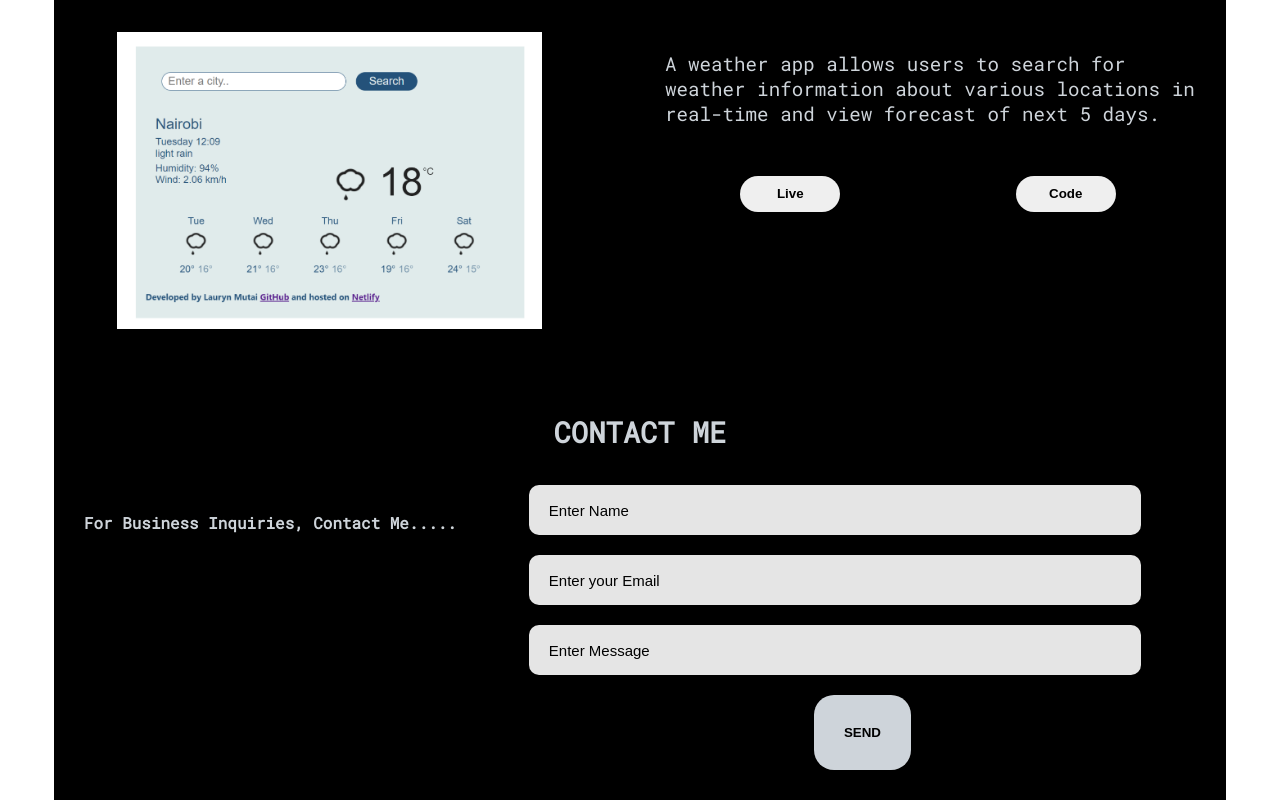
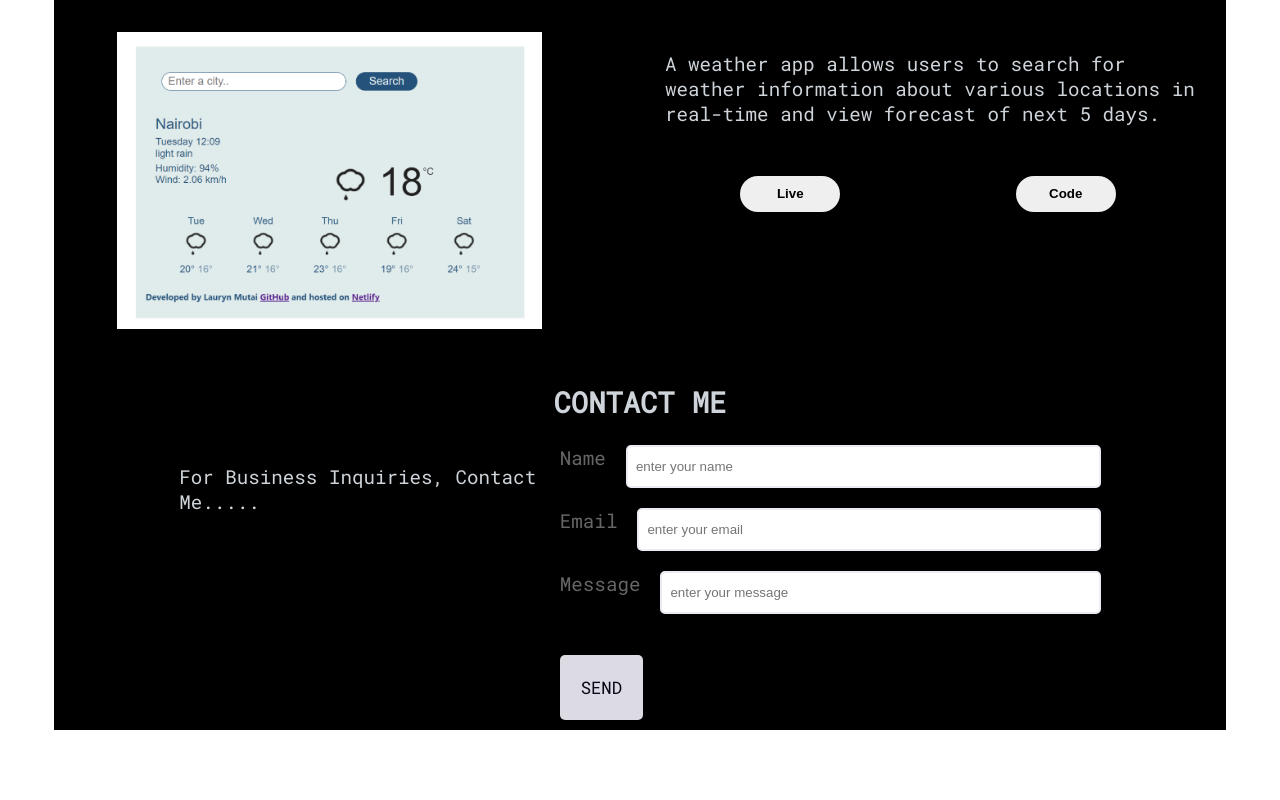
Before and after one commit to chichi5454/portfolio-project, a React (Create React App) app: page / in a window 1280 px wide. Shown: the part 2282-3082 px from the top of the page. After the commit the page ends 3012 px from the top, so only its background shows below. Built offline with nearby package versions, Linux system fonts and the light colour scheme; a web font is replaced by a local one.

Commit message:
added functionality for contact form

```diff
--- a/src/Components/contact-components/ContactMe.jsx
+++ b/src/Components/contact-components/ContactMe.jsx
@@ -1,24 +1,56 @@
 /** @format */
+
 import "./contactme.css";
-import React from "react";
+import { useRef, useEffect, useState } from "react";
+import emailjs from "@emailjs/browser";
 
 const ContactMe = () => {
+  const emailRef = useRef();
+  const nameRef = useRef();
+  const messageRef = useRef();
+  const [loading, setLoading] = useState(false);
+
+  useEffect(() => emailjs.init("2zeK6PBfb_aTdRrdY"), []);
+
+  const handleSubmit = async (e) => {
+    e.preventDefault();
+    const serviceId = "service_36z5err";
+    const templateId = "lora@2024";
+    try {
+      setLoading(true);
+      await emailjs.send(serviceId, templateId, {
+        name: nameRef.current.value,
+        recipient: emailRef.current.value,
+        message: messageRef.current.value,
+      });
+      alert("Email successfully sent.");
+    } catch (error) {
+      console.log(error);
+    } finally {
+      setLoading(false);
+    }
+  };
+
   return (
-    <div className="contact-page">
+    <div className="contact-me">
       <h2>CONTACT ME</h2>
-      <div className="contact-page-content">
-        <h5>For Business Inquiries, Contact Me..... {""}</h5>
-        <form>
-          <input type="text" placeholder="Enter Name" />
-          <input
-            type="email"
-            id="email"
-            name="email"
-            placeholder="Enter your Email"
-          />
-          <input type="text" placeholder="Enter Message" />
-          <button>
-            <a href="mailto:chichi54lora@.com"> SEND</a>
+      <div className="form-page">
+        <p>For Business Inquiries, Contact Me.....</p>
+        <form className="for" onSubmit={handleSubmit}>
+          <div className="form_group">
+            <label htmlFor="">name</label>
+            <input ref={nameRef} placeholder="enter your name" />
+          </div>
+          <div className="form_group">
+            <label htmlFor="">email</label>
+            <input ref={emailRef} type="email" placeholder="enter your email" />
+          </div>
+          <div className="form_group">
+            <label htmlFor="">Message</label>
+            <input ref={messageRef} placeholder="enter your message" />
+          </div>
+          <button className="btn" disabled={loading}>
+            SEND
           </button>
         </form>
       </div>
--- a/src/Components/contact-components/contactme.css
+++ b/src/Components/contact-components/contactme.css
@@ -1,71 +1,65 @@
 /** @format */
 
-.contact-page {
+.contact-me {
   display: flex;
   flex-direction: column;
-  padding: 20px;
+  width: 80%;
+  margin: auto;
 }
-.contact-page h2 {
-  text-align: center;
-  padding: 10px 0;
-}
-.contact-page-content {
+.form-page {
   display: flex;
   flex-direction: row;
+  gap: 20px;
 }
-.contact-page-content h5 {
+.form-page p {
   width: 40%;
 }
-.contact-page-content form {
+.form-page .for {
+  width: 60%;
   display: flex;
   flex-direction: column;
   gap: 20px;
-  width: 60%;
 }
-.contact-page-content form input {
-  width: 90%;
-  height: 3rem;
-  background-color: #e5e5e5;
-  color: #010101;
-  border-radius: 10px;
+.form-page .for .form_group {
+  width: 100%;
+  display: flex;
+  gap: 20px;
+}
+/* .form_group {
+  display: grid;
+  gap: 0.3rem;
+}
+
+form {
+  padding: 2rem;
+  display: grid;
+  gap: 1.5rem;
+  align-items: end;
+  align-content: center;
+} */
+input {
+  border: 2px solid #ecebf3;
+  padding: 12px 8px;
+  width: 100%;
+}
+label {
+  text-transform: capitalize;
+  color: #666;
+}
+input,
+button {
+  border-radius: 5px;
+}
+.btn {
+  color: #090817;
+  background-color: #dcdbe4;
+  padding: 1.3rem;
+  font-family: inherit;
   border: none;
-  font-size: 15px;
-  font-weight: 500;
-  padding-left: 10px;
+  margin-top: 1.3rem;
+  font-size: 0.9em;
+  width: min-content;
 }
-.contact-page-content form input::placeholder {
-  padding-left: 10px;
-  color: #010101;
-  font-size: 15px;
+h2 {
+  text-align: center;
 }
-.contact-page-content form button {
-  display: flex;
-  margin: 0 auto;
-  justify-content: center;
-  border: none;
-  padding: 20px;
-  border-radius: 20px;
-  background-color: var(--primary-color);
-  color: #fff;
-}
-.contact-page-content form button a {
-  color: #010101;
-  background-color: var(--primary-color);
-  font-weight: 600;
-  padding: 10px;
-}
-/* media queries */
-@media (max-width: 720px) {
-  .contact-page-content {
-    display: flex;
-    flex-direction: column;
-  }
-  .contact-page-content h5 {
-    width: 100%;
-    text-align: center;
-  }
-  .contact-page-content form {
-    width: 100%;
-    align-items: center;
-  }
-}
```
